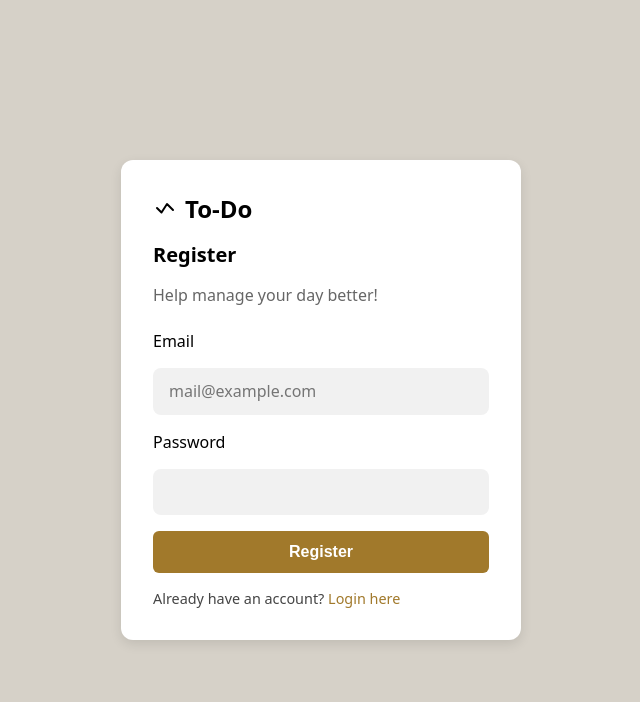
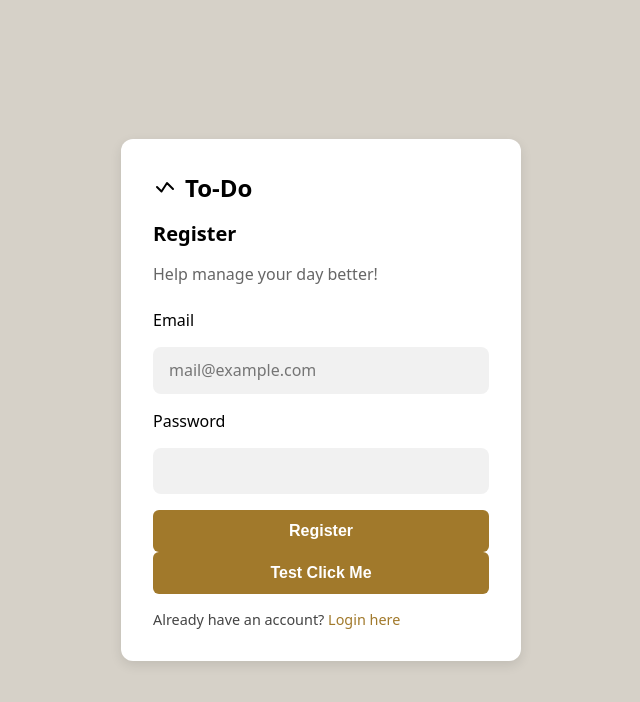
Before and after one commit to NicoleSung/project3_todo, a React (Vite) app in the folder client/: page /register in a window 1280 px wide. Shown: the top 702 px of the page, without its empty margins (319-959 px from the left). Built offline with nearby package versions, Linux system fonts and the light colour scheme; what amazon-cognito-identity-js would draw is missing.

Commit message:
Updated Register.tsx.

```diff
--- a/client/src/components/auth/Register.tsx
+++ b/client/src/components/auth/Register.tsx
@@ -118,6 +118,9 @@ export default function Register() {
         </button>
       </form>
 
+      {/* Add this temporary button */}
+      <button onClick={() => console.log('SIMPLE BUTTON CLICKED')}>Test Click Me</button>
+
       <div className={styles.link}>
         Already have an account? <a href="/login">Login here</a>
       </div>
```
